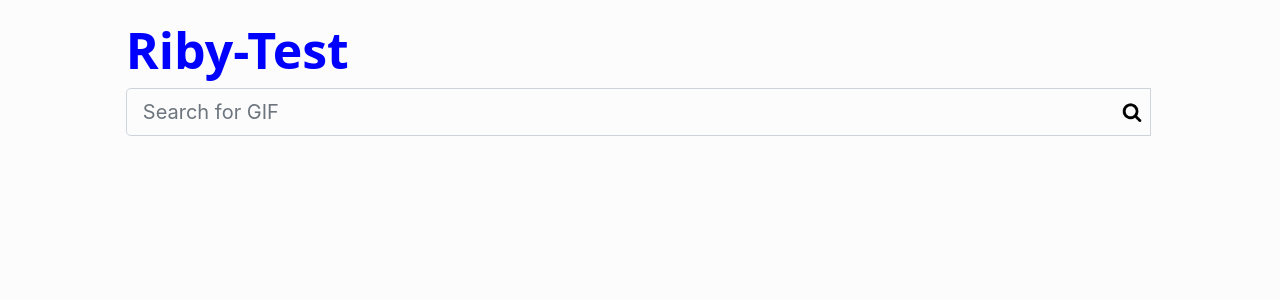
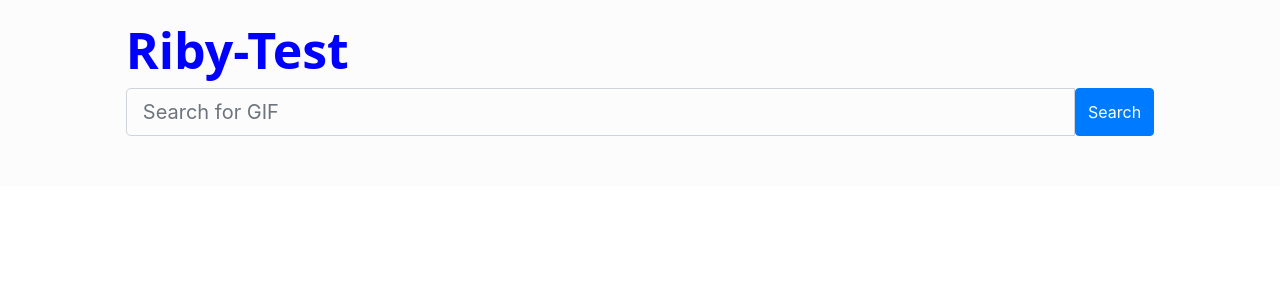
Before and after one commit to inyaJohnson/gif-search, a React (Create React App) app: page / in a window 1280 px wide. Shown: the top 300 px of the page. Built offline with nearby package versions, Linux system fonts and the light colour scheme.

Commit message:
Move search field to separate component

```diff
--- a/src/components/Home.js
+++ b/src/components/Home.js
@@ -1,30 +1,37 @@
 import React, {Component} from 'react';
-import {Container, Row, Col, Form, Figure, Image, InputGroup} from 'react-bootstrap';
-import {NavLink} from 'react-router-dom';
+import { Container, Row, Col, Figure, Image } from 'react-bootstrap';
+import { NavLink } from 'react-router-dom';
 import { connect } from 'react-redux';
 import fetchGifs from '../components/actions/gifs';
-import Search from './search.png';
+import Search from './Search';
 import './style.css';
 
 class Home extends Component{
-    constructor(){
-        super();
+    constructor(props){
+        super(props);
         this.state = {
-            search : ''
+            searchWord : ''
         };
     }
 
-    handleChange = (e) =>{
-        const { compFetchGifs } = this.props
-        const search = e.target.value;
+    handleChange = event =>{
+        const searchWord = event.target.value;
         this.setState({
-            search
+            searchWord
         })
-        compFetchGifs(search)
+    }
+
+    handleSubmit = event =>{
+        event.preventDefault()
+        const { compFetchGifs } = this.props;
+        const { searchWord } = this.state;
+        compFetchGifs(searchWord)
     }
 
     render(){
         const { gifs, fetched } = this.props.gifs;
+        const { searchWord } = this.state;
+        const { handleChange, handleSubmit } = this;
         return(
             <Container fluid className='background'>
                 <Row>
@@ -32,27 +39,14 @@ class Home extends Component{
                         <h2 className='title'>Riby-Test</h2>
                     </Col>
                 </Row>
+                <Search searchWord={searchWord} searchWordChange={handleChange} searchWordSubmit={handleSubmit} />
                 <Row>
-                    <Col xs={{span:12, offset:0}} md={{span:10, offset:1}} className='search-input'>
-                        <Form class='search-form'>
-                            <InputGroup>
-                                <Form.Control size='lg' type='text' onChange={this.handleChange}
-                                    value={this.state.search} placeholder='Search for GIF' className='search-input-field'/>
-                                <InputGroup.Append>
-                                    <InputGroup.Text id="inputGroupAppend"><Image src={Search} alt='Search' width='20px' height='20px' /></InputGroup.Text>
-                                </InputGroup.Append>
-                            </InputGroup>
-                        </Form>
-                    </Col>
-                </Row>
-
-                <Row>
-                    <Col xs={{span:12, offset:0}} md={{span:10, offset:1}} className='search'>
-
+                    <Col md={{span:10, offset:1}} className='searchColumn'>
+                        <div className='searchContainer'>
                             {fetched && gifs.length > 0 && (
                                 gifs.map((item, key) =>{
                                     return(
-                                    <span key={key} className='gif'>
+                                        <div key={key} className='gif'>
                                             <NavLink to={`/gif/${item.id}`}>
                                                 <Figure>
                                                     <Image src={item.images.downsized.url} alt='gif' className='image'
@@ -60,10 +54,11 @@ class Home extends Component{
                                                     <Figure.Caption className='image-caption'>{item.title.split(' ')[0]}</Figure.Caption>
                                                 </Figure>
                                             </NavLink>
-                                    </span>
+                                        </div>
                                     )
                                 })
                             )}
+                        </div>
 
                     </Col>
                 </Row>
--- /dev/null
+++ b/src/components/Search.js
@@ -0,0 +1,20 @@
+import React from 'react'
+import { Row, Col, Form, InputGroup, Button } from 'react-bootstrap';
+
+const Search = (props) => {
+    const { searchWord, searchWordChange, searchWordSubmit } = props
+    return (
+        <Row>
+            <Col xs={{ span:12, offset:0 }} md={{ span:10, offset:1 }} className='search-input'>
+                <Form className='search-form' onSubmit={searchWordSubmit}>
+                    <InputGroup>
+                        <Form.Control size='lg' type='text' value={searchWord} onChange={searchWordChange} placeholder='Search for GIF' className='search-input-field'/>
+                        <Button className='searchBtn' variant='primary' type='submit'>Search</Button>
+                    </InputGroup>
+                </Form>
+            </Col>
+        </Row>
+    )
+}
+
+export default Search;
```
Lines whose indentation alone changed are shown as unchanged.
